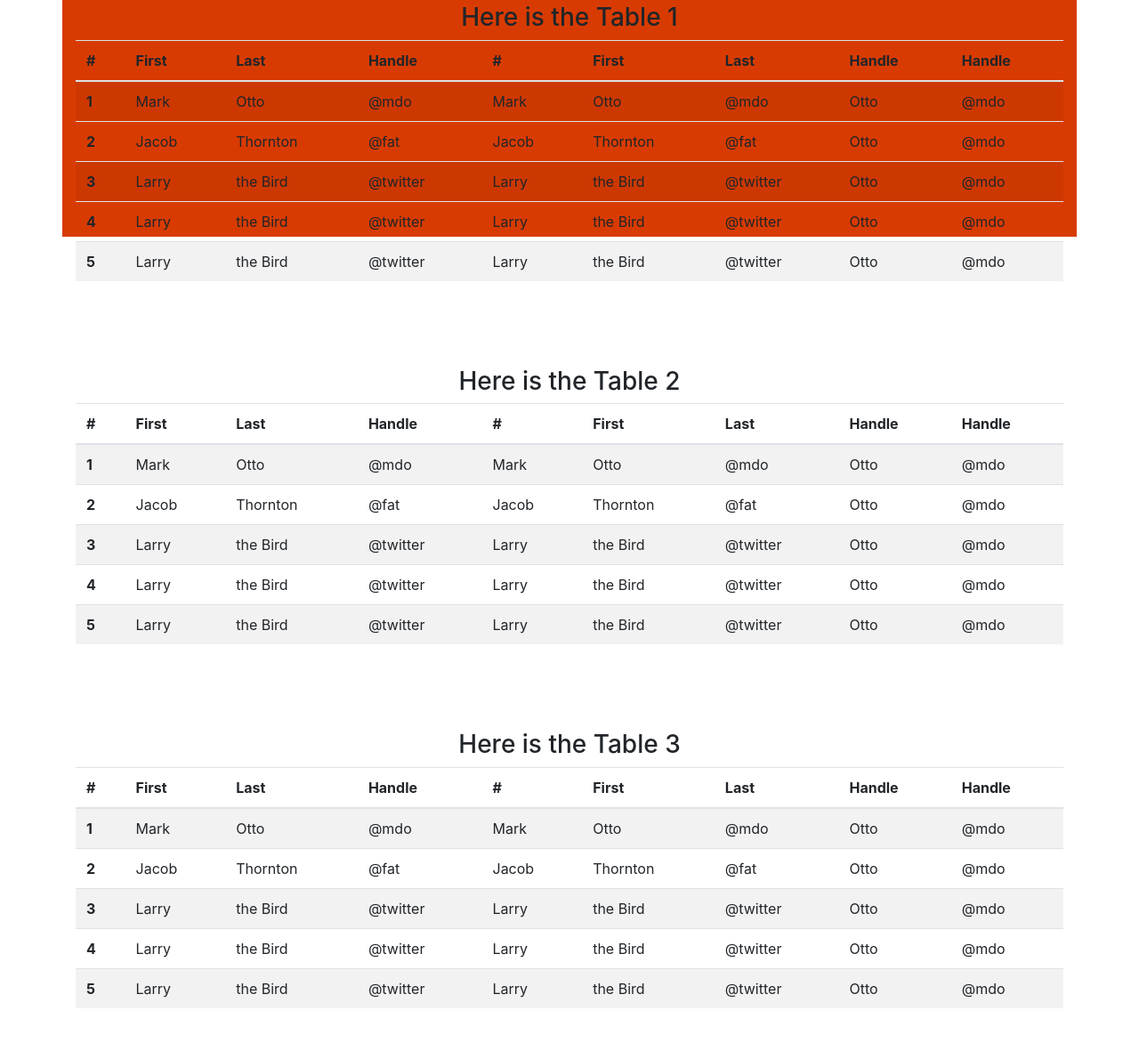
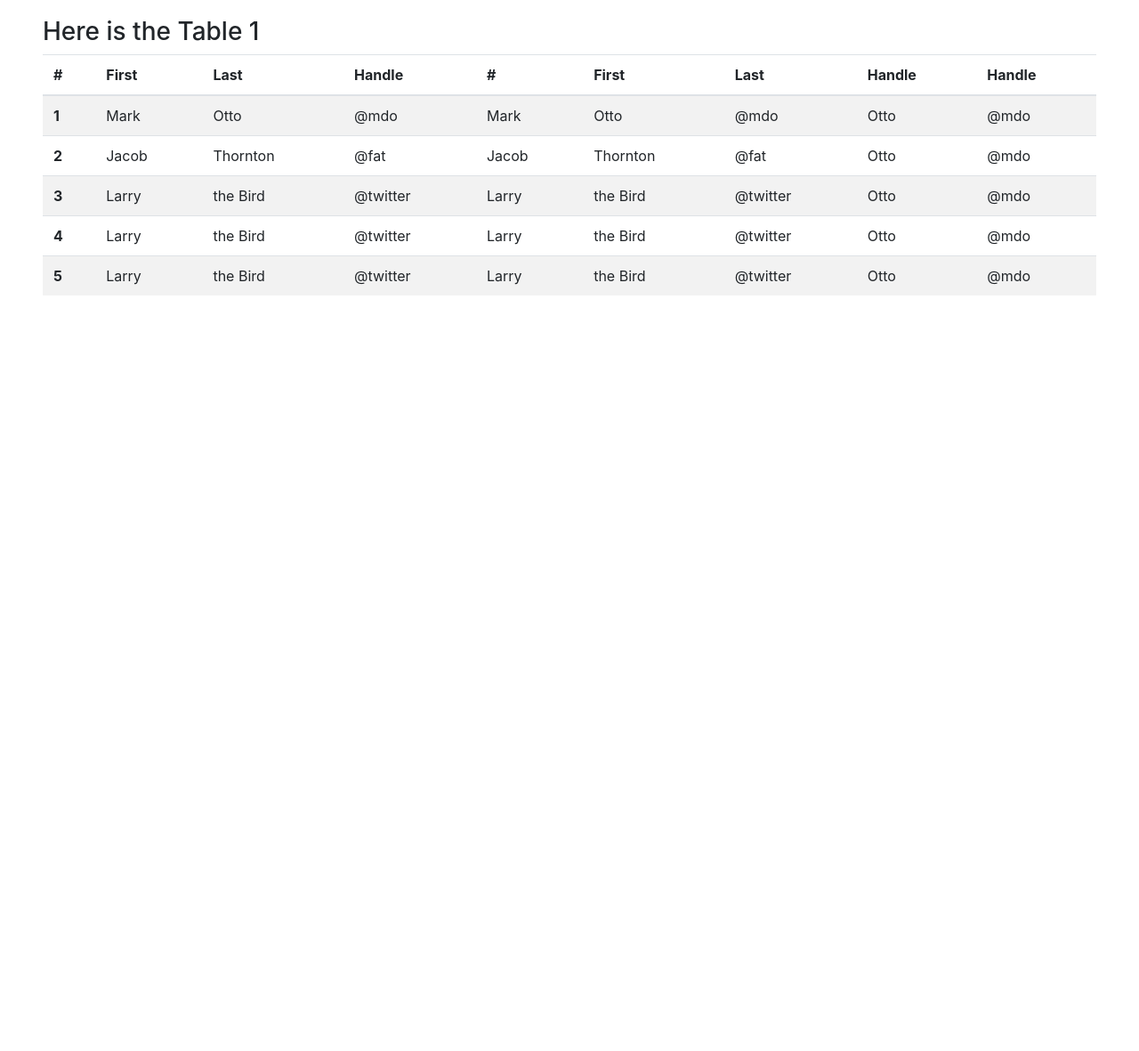
Before and after one commit to AzeemAleem/Uploading, a plain HTML site: page index.html in a window 1280 px wide. Shown: the part 405-1586 px from the top of the page at 89% size. After the commit the page ends 800 px from the top, so only its background shows below. Drawn offline with nearby package versions, Linux system fonts and the light colour scheme; files that its build step writes are made by us from their sources.

Commit message:
Added the code.
Adjust the width

```diff
--- a/index.css
+++ b/index.css
@@ -1,5 +1,10 @@
-.container {
+.topContainer {
   background-color: #d83b01;
+}
+@media (min-width: 576px) {
+  .container {
+    width: 100% !important;
+  }
 }
 nav {
   background-color: #d83b01;
@@ -31,9 +36,9 @@ nav {
   color: white;
   border: 2px solid #fff;
 }
-.main {
+/* .main {
   height: 600px;
-}
+} */
 .main h1 {
   padding-top: 100px;
   color: #d83b01;
--- a/index.html
+++ b/index.html
@@ -9,16 +9,12 @@
       integrity="sha384-MCw98/SFnGE8fJT3GXwEOngsV7Zt27NXFoaoApmYm81iuXoPkFOJwJ8ERdknLPMO"
       crossorigin="anonymous"
     />
-    <link
-      href="//maxcdn.bootstrapcdn.com/bootstrap/4.1.1/css/bootstrap.min.css"
-      rel="stylesheet"
-      id="bootstrap-css"
-    />
-    <link rel="stylesheet" href="css/index.css" />
+    <link href="//maxcdn.bootstrapcdn.com/bootstrap/4.1.1/css/bootstrap.min.css" rel="stylesheet" id="bootstrap-css" />
+    <link rel="stylesheet" href="./index.css" />
   </head>
   <body>
     <nav class="navbar navbar-expand-lg navbar-light ">
-      <div class="container">
+      <div class="container topContainer">
         <a class="navbar-brand" href="#">sWiftZone.co</a>
         <button class="logout" text="right">Logout</button>
       </div>
@@ -26,14 +22,16 @@
     <div class="main text-center container">
       <h1 class="text-center">Welcome to Our Platform</h1>
       <h5 class="text-center">sWiftZone.co</h5>
+      <form>
         <div class="custom-file">
-        <input type="file" class="custom-file-input" id="customFile" />
-        <label class="custom-file-label text-left" for="customFile"
-          >No file selected</label
-        >
+          <input type="file" class="custom-file-input" id="validatedCustomFile" required />
+          <label class="custom-file-label text-left" for="validatedCustomFile">No file selected</label>
+        </div>
+      </form>
       <button class="upload mt-2" text="right">Upload</button>
-        <div class="table-responsive mt-5">
-          <table class="table table-striped mb-5 mx-0">
+    </div>
+    <div class="table-responsive mt-5 px-md-5 px-1">
+      <table class="table table-striped mb-5">
         <h3>Here is the Table 1</h3>
         <thead>
           <tr>
@@ -107,157 +105,5 @@
         </tbody>
       </table>
     </div>
-        <div class="table-responsive mt-5">
-          <table class="table table-striped mb-5">
-            <h3>Here is the Table 2</h3>
-            <thead>
-              <tr>
-                <th scope="col">#</th>
-                <th scope="col">First</th>
-                <th scope="col">Last</th>
-                <th scope="col">Handle</th>
-                <th scope="col">#</th>
-                <th scope="col">First</th>
-                <th scope="col">Last</th>
-                <th scope="col">Handle</th>
-                <th scope="col">Handle</th>
-              </tr>
-            </thead>
-            <tbody>
-              <tr>
-                <th scope="row">1</th>
-                <td>Mark</td>
-                <td>Otto</td>
-                <td>@mdo</td>
-                <td>Mark</td>
-                <td>Otto</td>
-                <td>@mdo</td>
-                <td>Otto</td>
-                <td>@mdo</td>
-              </tr>
-              <tr>
-                <th scope="row">2</th>
-                <td>Jacob</td>
-                <td>Thornton</td>
-                <td>@fat</td>
-                <td>Jacob</td>
-                <td>Thornton</td>
-                <td>@fat</td>
-                <td>Otto</td>
-                <td>@mdo</td>
-              </tr>
-              <tr>
-                <th scope="row">3</th>
-                <td>Larry</td>
-                <td>the Bird</td>
-                <td>@twitter</td>
-                <td>Larry</td>
-                <td>the Bird</td>
-                <td>@twitter</td>
-                <td>Otto</td>
-                <td>@mdo</td>
-              </tr>
-              <tr>
-                <th scope="row">4</th>
-                <td>Larry</td>
-                <td>the Bird</td>
-                <td>@twitter</td>
-                <td>Larry</td>
-                <td>the Bird</td>
-                <td>@twitter</td>
-                <td>Otto</td>
-                <td>@mdo</td>
-              </tr>
-              <tr>
-                <th scope="row">5</th>
-                <td>Larry</td>
-                <td>the Bird</td>
-                <td>@twitter</td>
-                <td>Larry</td>
-                <td>the Bird</td>
-                <td>@twitter</td>
-                <td>Otto</td>
-                <td>@mdo</td>
-              </tr>
-            </tbody>
-          </table>
-        </div>
-        <div class="table-responsive mt-5">
-          <table class="table table-striped mb-5">
-            <h3>Here is the Table 3</h3>
-            <thead>
-              <tr>
-                <th scope="col">#</th>
-                <th scope="col">First</th>
-                <th scope="col">Last</th>
-                <th scope="col">Handle</th>
-                <th scope="col">#</th>
-                <th scope="col">First</th>
-                <th scope="col">Last</th>
-                <th scope="col">Handle</th>
-                <th scope="col">Handle</th>
-              </tr>
-            </thead>
-            <tbody>
-              <tr>
-                <th scope="row">1</th>
-                <td>Mark</td>
-                <td>Otto</td>
-                <td>@mdo</td>
-                <td>Mark</td>
-                <td>Otto</td>
-                <td>@mdo</td>
-                <td>Otto</td>
-                <td>@mdo</td>
-              </tr>
-              <tr>
-                <th scope="row">2</th>
-                <td>Jacob</td>
-                <td>Thornton</td>
-                <td>@fat</td>
-                <td>Jacob</td>
-                <td>Thornton</td>
-                <td>@fat</td>
-                <td>Otto</td>
-                <td>@mdo</td>
-              </tr>
-              <tr>
-                <th scope="row">3</th>
-                <td>Larry</td>
-                <td>the Bird</td>
-                <td>@twitter</td>
-                <td>Larry</td>
-                <td>the Bird</td>
-                <td>@twitter</td>
-                <td>Otto</td>
-                <td>@mdo</td>
-              </tr>
-              <tr>
-                <th scope="row">4</th>
-                <td>Larry</td>
-                <td>the Bird</td>
-                <td>@twitter</td>
-                <td>Larry</td>
-                <td>the Bird</td>
-                <td>@twitter</td>
-                <td>Otto</td>
-                <td>@mdo</td>
-              </tr>
-              <tr>
-                <th scope="row">5</th>
-                <td>Larry</td>
-                <td>the Bird</td>
-                <td>@twitter</td>
-                <td>Larry</td>
-                <td>the Bird</td>
-                <td>@twitter</td>
-                <td>Otto</td>
-                <td>@mdo</td>
-              </tr>
-            </tbody>
-          </table>
-        </div>
-      </div>
-    </div>
   </body>
 </html>
```
Lines whose indentation alone changed are shown as unchanged.
